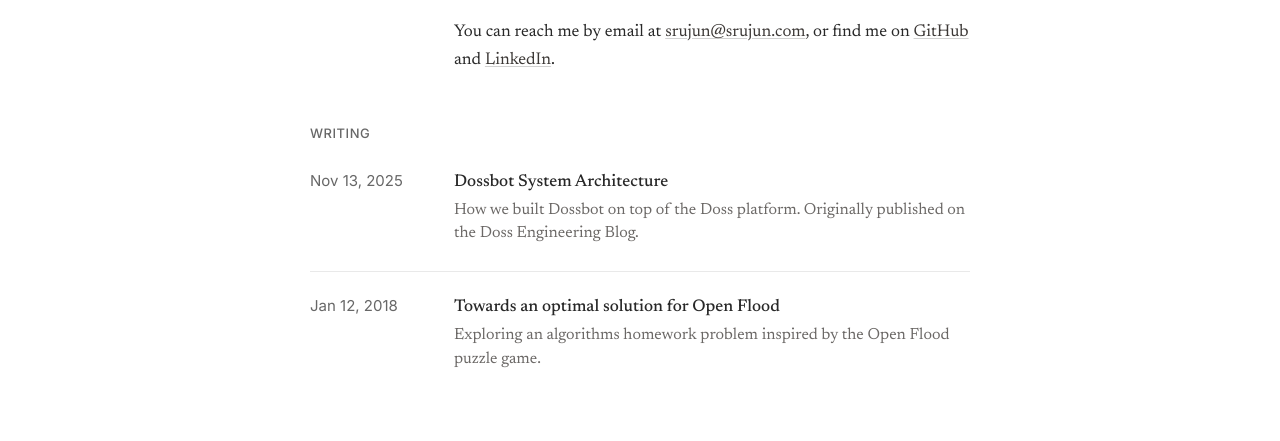
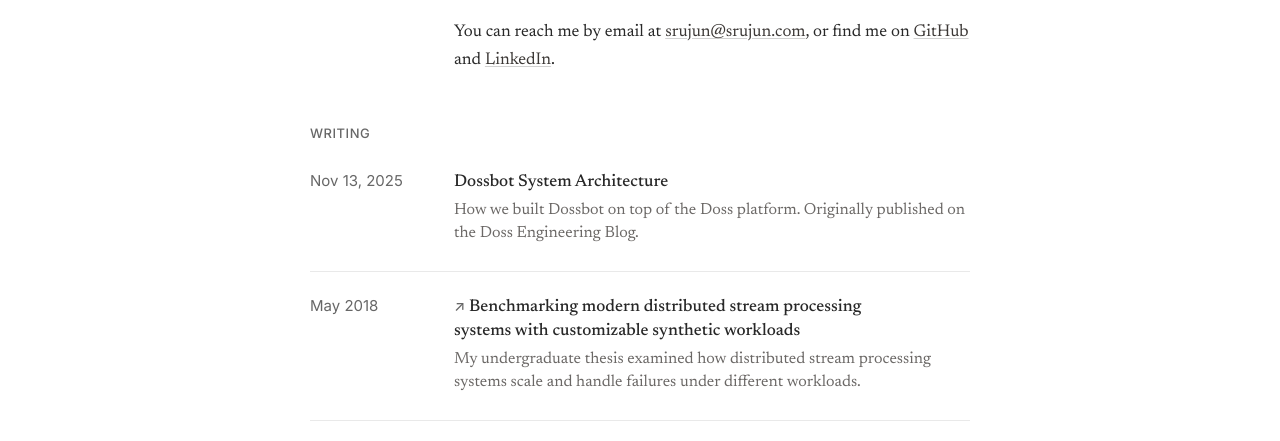
Before and after one commit to srujun/srujun.github.io, a plain HTML site: page index.html in a window 1280 px wide. Shown: the part 285-726 px from the top of the page. Drawn offline with Linux system fonts and the light colour scheme.

Commit message:
Add Finch thesis to writing lists

```diff
--- a/css/style.css
+++ b/css/style.css
@@ -536,6 +536,12 @@ main {
   text-decoration-color: transparent;
   text-underline-offset: 2px;
   transition: color 0.2s ease, text-decoration-color 0.2s ease;
+}
+
+.post-link-icon {
+  font-family: var(--font-sans);
+  font-size: 0.85em;
+  color: var(--fg4);
 }
 
 .post-item-subtitle {
--- a/index.html
+++ b/index.html
@@ -81,6 +81,15 @@
             </a>
           </li>
           <li>
+            <a class="post-item-link" href="https://hdl.handle.net/2142/99995" target="_blank" rel="noopener" title="Opens in a new tab">
+              <time datetime="2018-05">May 2018</time>
+              <div class="post-info">
+                <span class="post-item-title"><span class="post-link-icon" aria-hidden="true">&#8599;</span>&nbsp;Benchmarking modern distributed stream processing systems with customizable synthetic workloads</span>
+                <span class="post-item-subtitle">My undergraduate thesis examined how distributed stream processing systems scale and handle failures under different workloads.</span>
+              </div>
+            </a>
+          </li>
+          <li>
             <a class="post-item-link" href="/blog/towards-an-optimal-solution-for-open-flood/">
               <time datetime="2018-01-12">Jan 12, 2018</time>
               <div class="post-info">
```
Also changed, not shown: blog/index.html (+9 -0 lines).
